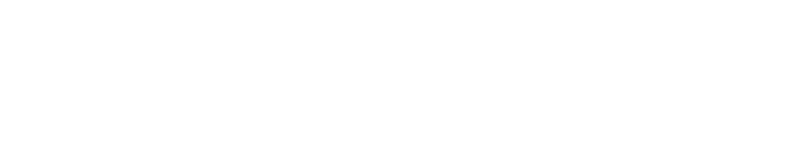
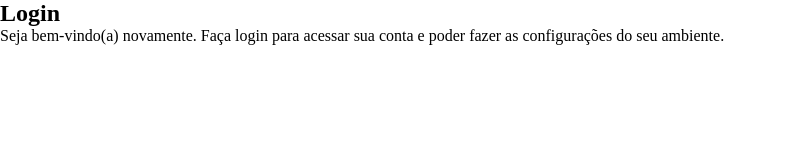
Before and after one commit to MarceloSe/projeto-login, a plain HTML site: page index.html in a window 1280 px wide. Shown: the whole page, without its empty margins (0-787 px from the left). Drawn offline with Linux system fonts and the light colour scheme.

Commit message:
add content

```diff
--- a/assets/css/style.css
+++ b/assets/css/style.css
@@ -4,3 +4,8 @@
     margin: 0;
     padding: 0;
 }
+
+/*
+#49a09d
+#5f2c82
+*/
--- a/index.html
+++ b/index.html
@@ -8,6 +8,19 @@
     <link rel="stylesheet" href="assets/css/style.css">
 </head>
 <body>
+    <main>
+        <section id="login">
+            <div id="imagem">
 
+            </div>
+            <div id="formulario">
+                <h1>Login</h1>
+                <p>Seja bem-vindo(a) novamente. Faça login para acessar sua conta e poder fazer as configurações do seu ambiente.</p>
+                <form action="login.php" method="post">
+
+                </form>
+            </div>
+        </section>
+    </main>
 </body>
 </html>
```
